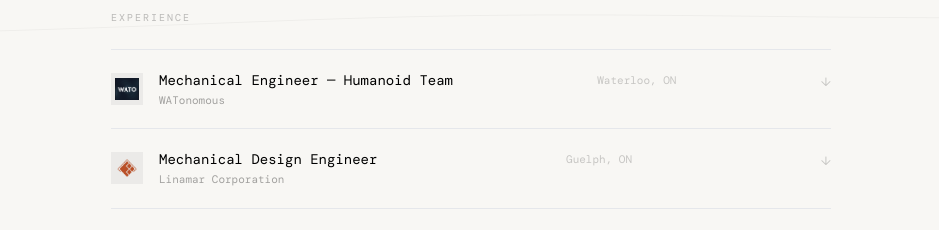
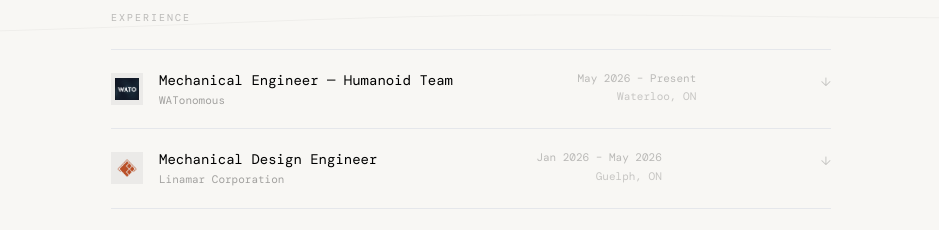
Before and after one commit to arjD9/arjd-portfolio, a Next.js app: page / in a window 1280 px wide. Shown: the part 570-800 px from the top of the page, without its empty margins (169-1108 px from the left). Built offline with nearby package versions, Linux system fonts and the light colour scheme.

Commit message:
update portfolio

```diff
--- a/components/Portfolio.tsx
+++ b/components/Portfolio.tsx
@@ -518,7 +518,9 @@ function HomeSection({dark,onNav}:{dark:boolean;onNav:(s:Section)=>void}) {
                       <p className={`text-[11px] font-mono mt-0.5 ${dark?'text-white/35':'text-black/35'}`}>{exp.company}</p>
                     </div>
                   </div>
-                  <div className="text-right flex-shrink-0 hidden sm:block">                    <p className={`text-[11px] font-mono mt-0.5 ${dark?'text-white/20':'text-black/20'}`}>{exp.location}</p>
+                  <div className="text-right flex-shrink-0 hidden sm:block">
+                    <p className={`text-[11px] font-mono ${dark?'text-white/25':'text-black/25'}`}>{exp.date}</p>
+                    <p className={`text-[11px] font-mono mt-0.5 ${dark?'text-white/20':'text-black/20'}`}>{exp.location}</p>
                   </div>
                   <span className={`text-xs flex-shrink-0 mt-1 transition-transform duration-200 ${openId===exp.id?'rotate-180':''} ${dark?'text-white/20':'text-black/20'}`}>↓</span>
                 </div>
@@ -549,9 +551,7 @@ function HomeSection({dark,onNav}:{dark:boolean;onNav:(s:Section)=>void}) {
       </motion.div>
     </Sec>
   )
-}
-
-/* ─── ABOUT ─────────────────────────────────────────────────── */
+}/* ─── ABOUT ─────────────────────────────────────────────────── */
 function AboutSection({dark}:{dark:boolean}) {
   const cards = [
     {label:'Education', value:'B.A.Sc. Mechatronics Engineering', sub:'University of Waterloo · 2025–2030'},
```
